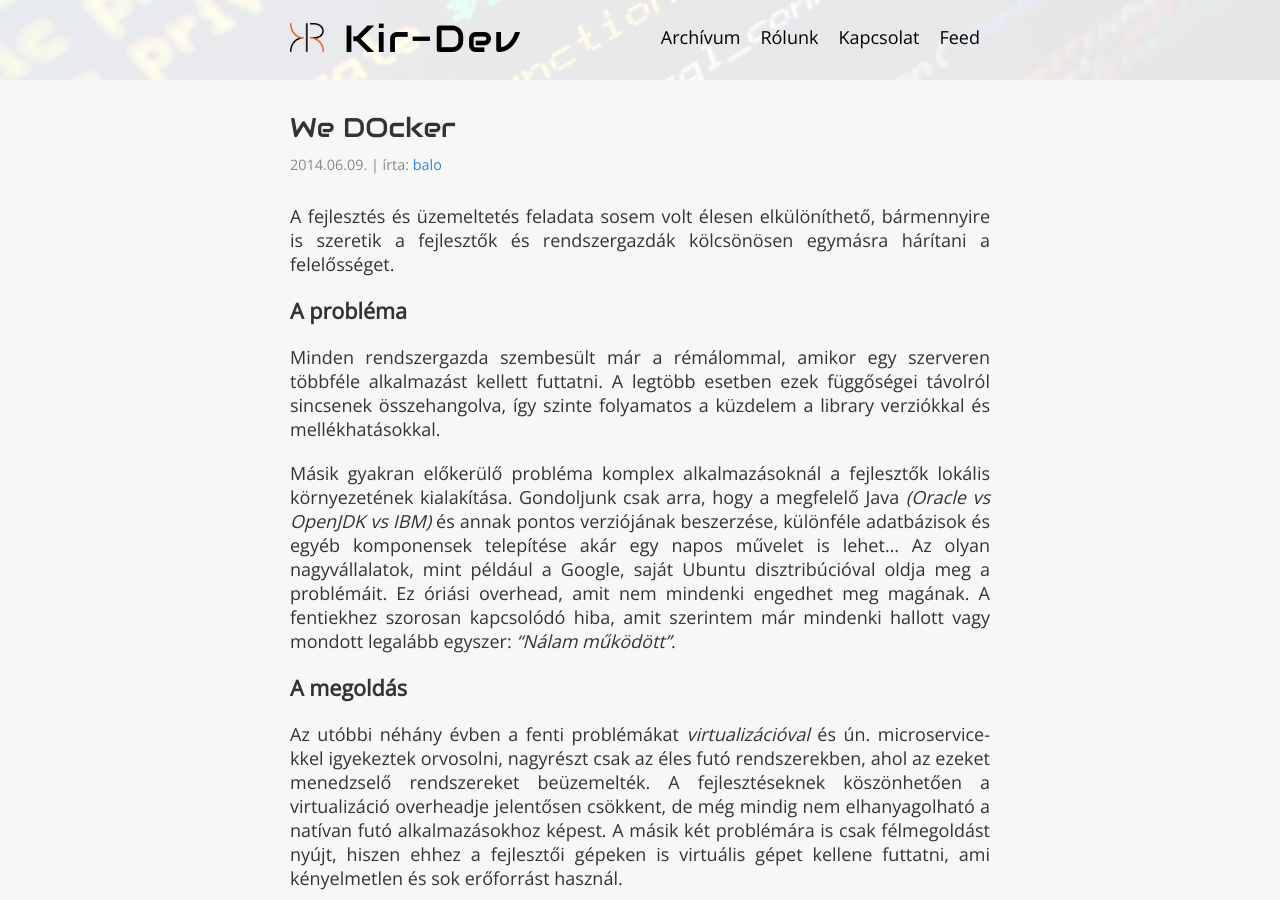
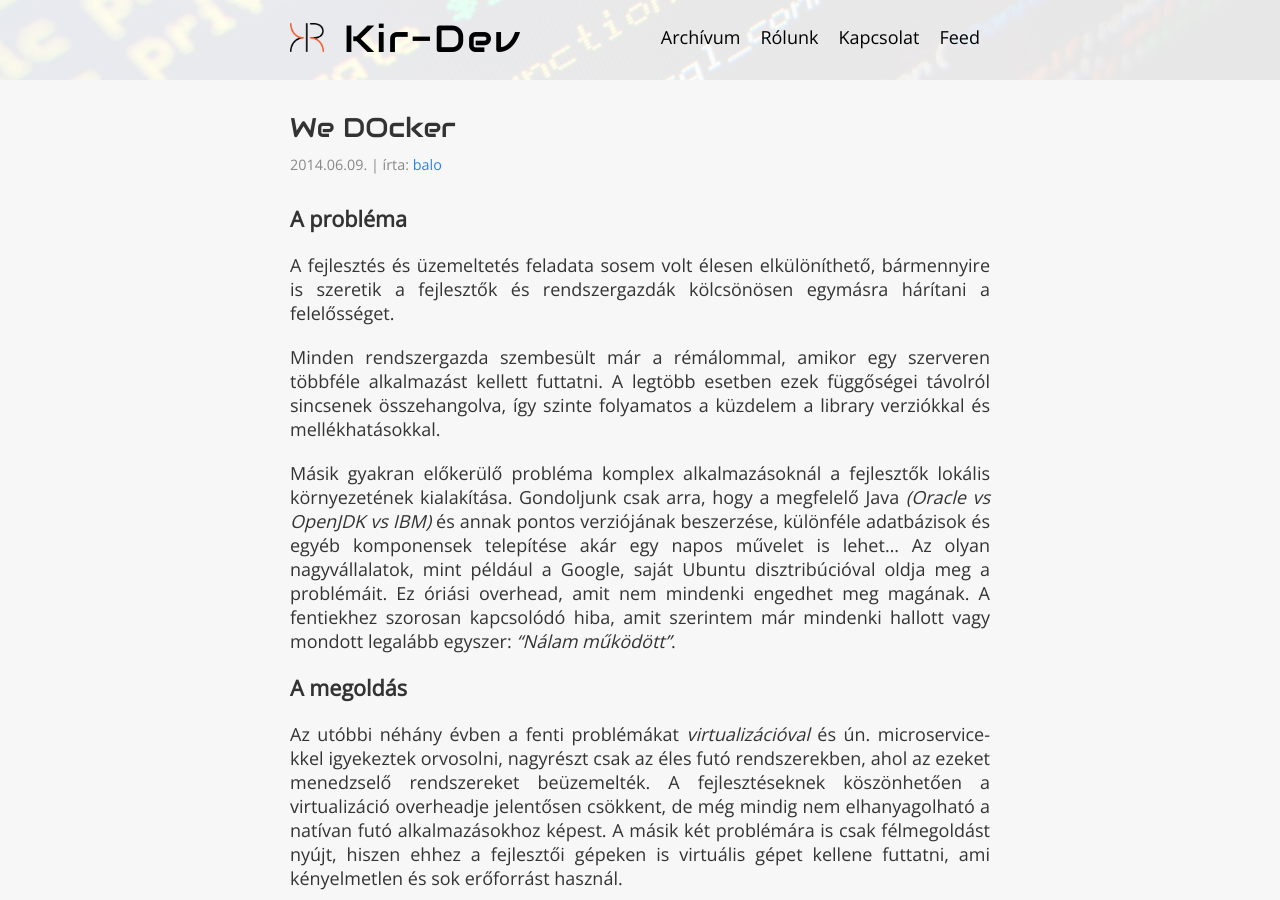
Before and after one commit to kir-dev/kir-dev.sch.bme.hu, a Jekyll site: the page built from _posts/2014-06-09-we-docker.md, in a window 1280 px wide and 900 px high. Built offline with Jekyll 4.4.1, drawn with Linux system fonts in a browser that asks for light colours; Markdown is read by kramdown in place of the engine named in the settings; comment, search, counter and statistics services are not loaded; part of the change alters nothing that is shown.

```diff
--- a/_posts/2014-06-09-we-docker.md
+++ b/_posts/2014-06-09-we-docker.md
@@ -3,14 +3,17 @@ layout: post
 author: balo
 date: 2014-06-09 23:56:00 CEST
 title: "We DOcker"
+excerpt: "A fejlesztés és üzemeltetés feladata sosem volt élesen elkülöníthető,
+bármennyire is szeretik a fejlesztők és rendszergazdák kölcsönösen egymásra
+hárítani a felelősséget."
 comment: true
 ---
+
+## A probléma
 
 A fejlesztés és üzemeltetés feladata sosem volt élesen elkülöníthető,
 bármennyire is szeretik a fejlesztők és rendszergazdák kölcsönösen egymásra
 hárítani a felelősséget.
-
-## A probléma
 
 Minden rendszergazda szembesült már a rémálommal, amikor egy szerveren többféle
 alkalmazást kellett futtatni. A legtöbb esetben ezek függőségei távolról sincsenek
```
